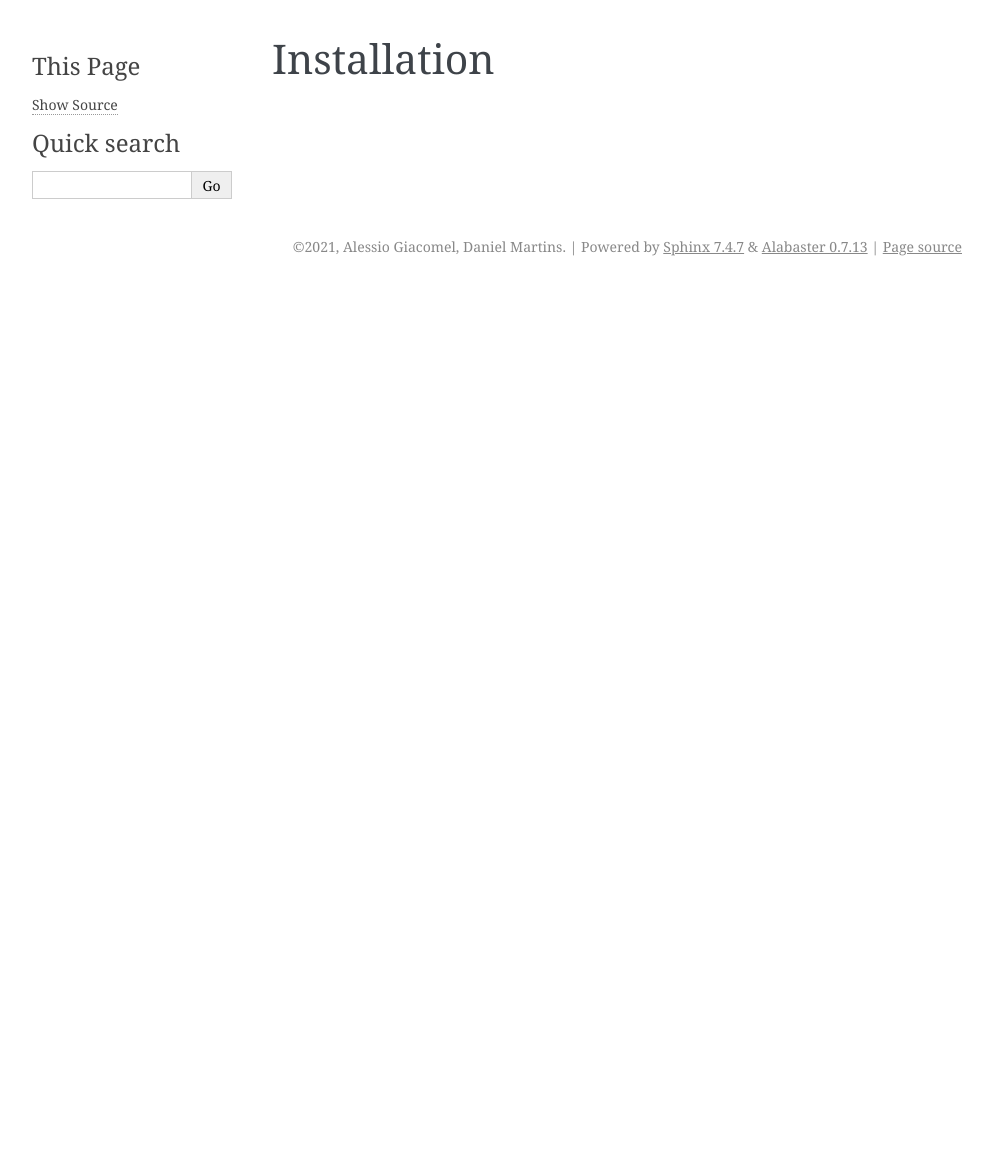
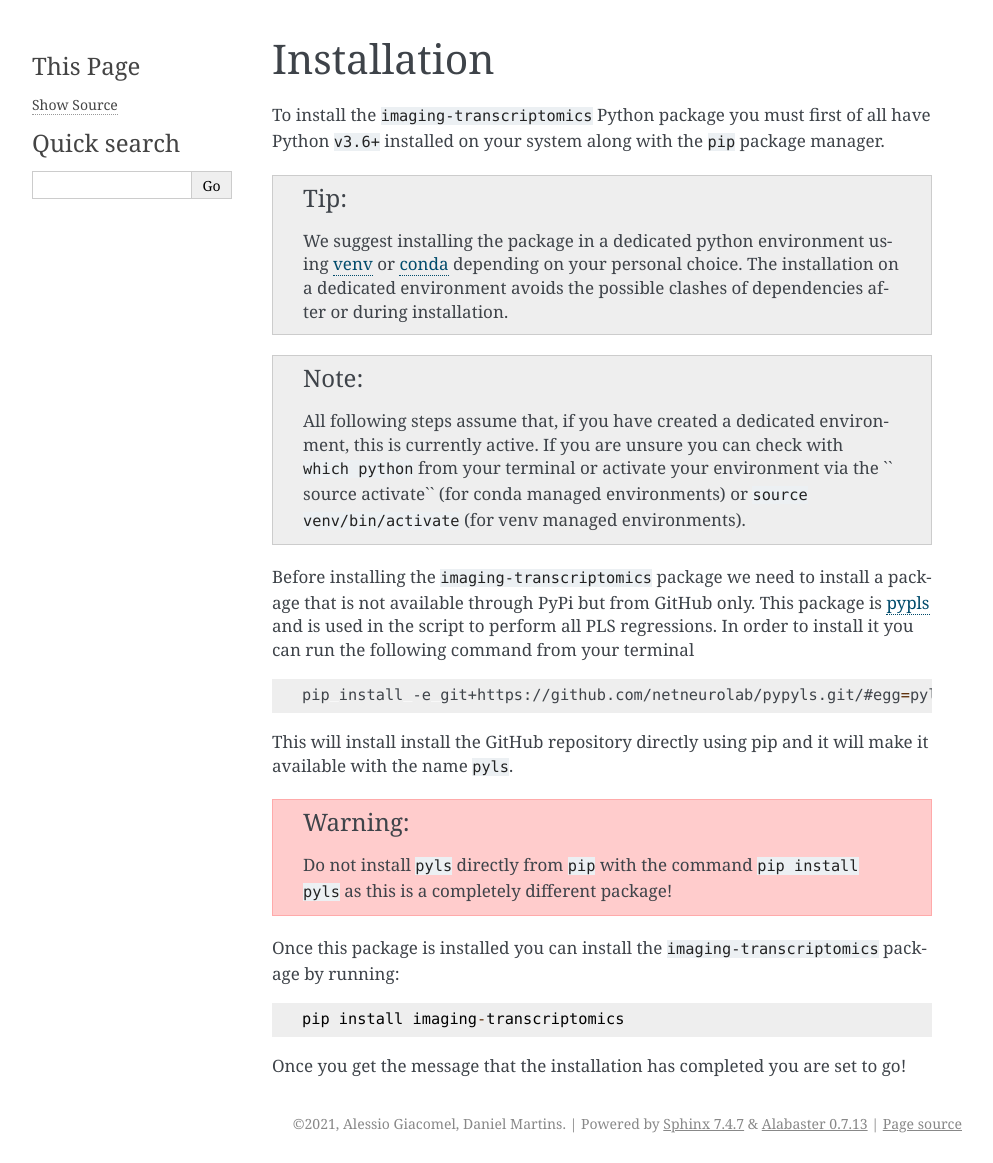
Before and after one commit to alegiac95/Imaging-transcriptomics, a Sphinx documentation site: the page built from docs/chapters/03_installation.rst, in a window 1280 px wide. Shown: the whole page, without its empty margins (148-1141 px from the left). Built offline with Sphinx 7.4.7, drawn with Linux system fonts in a browser that asks for light colours; before the commit the page ends 900 px from its top, so only the background shows below that.

Commit message:
added installation procedures

```diff
--- a/docs/chapters/03_installation.rst
+++ b/docs/chapters/03_installation.rst
@@ -3,3 +3,37 @@
 ============
 Installation
 ============
+
+To install the ``imaging-transcriptomics`` Python package you must first of all have Python ``v3.6+`` installed on your system along with the ``pip`` package manager.
+
+.. tip::
+
+    We suggest installing the package in a dedicated python environment using `venv <https://docs.python.org/3/library/venv.html>`_ or `conda <https://conda.io/projects/conda/en/latest/user-guide/tasks/manage-environments.html>`_ depending on your personal choice. The installation on a dedicated environment avoids the possible clashes of dependencies after or during installation.
+
+
+.. note::
+
+    All following steps assume that, if you have created a dedicated environment, this is currently active. If you are unsure you can check with ``which python`` from your terminal or activate your environment via the `` source activate`` (for conda managed environments) or ``source venv/bin/activate`` (for venv managed environments).
+
+Before installing the ``imaging-transcriptomics`` package we need to install a package that is not available through PyPi but from GitHub only.
+This package is `pypls <https://github.com/netneurolab/pypyls>`_ and is used in the script to perform all PLS regressions.
+In order to install it you can run the following command from your terminal
+
+.. code:: shell
+
+    pip install -e git+https://github.com/netneurolab/pypyls.git/#egg=pyls
+
+This will install install the GitHub repository directly using pip and it will make it available with the name ``pyls``.
+
+.. warning::
+
+    Do not install ``pyls`` directly from ``pip`` with the command ``pip install pyls`` as this is a completely different package!
+
+Once this package is installed you can install the ``imaging-transcriptomics`` package by running:
+
+.. code::
+
+    pip install imaging-transcriptomics
+
+
+Once you get the message that the installation has completed you are set to go!
```
